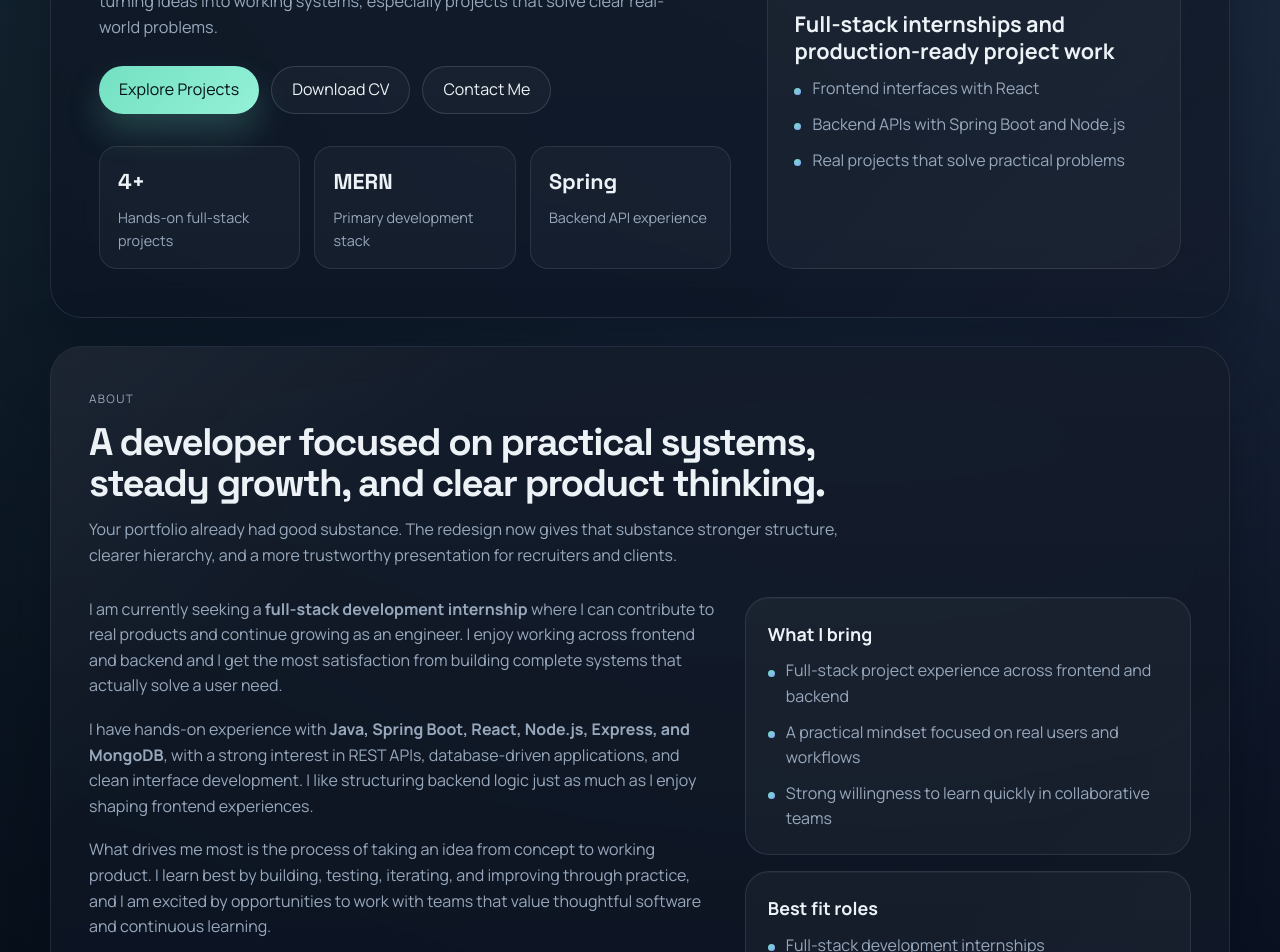
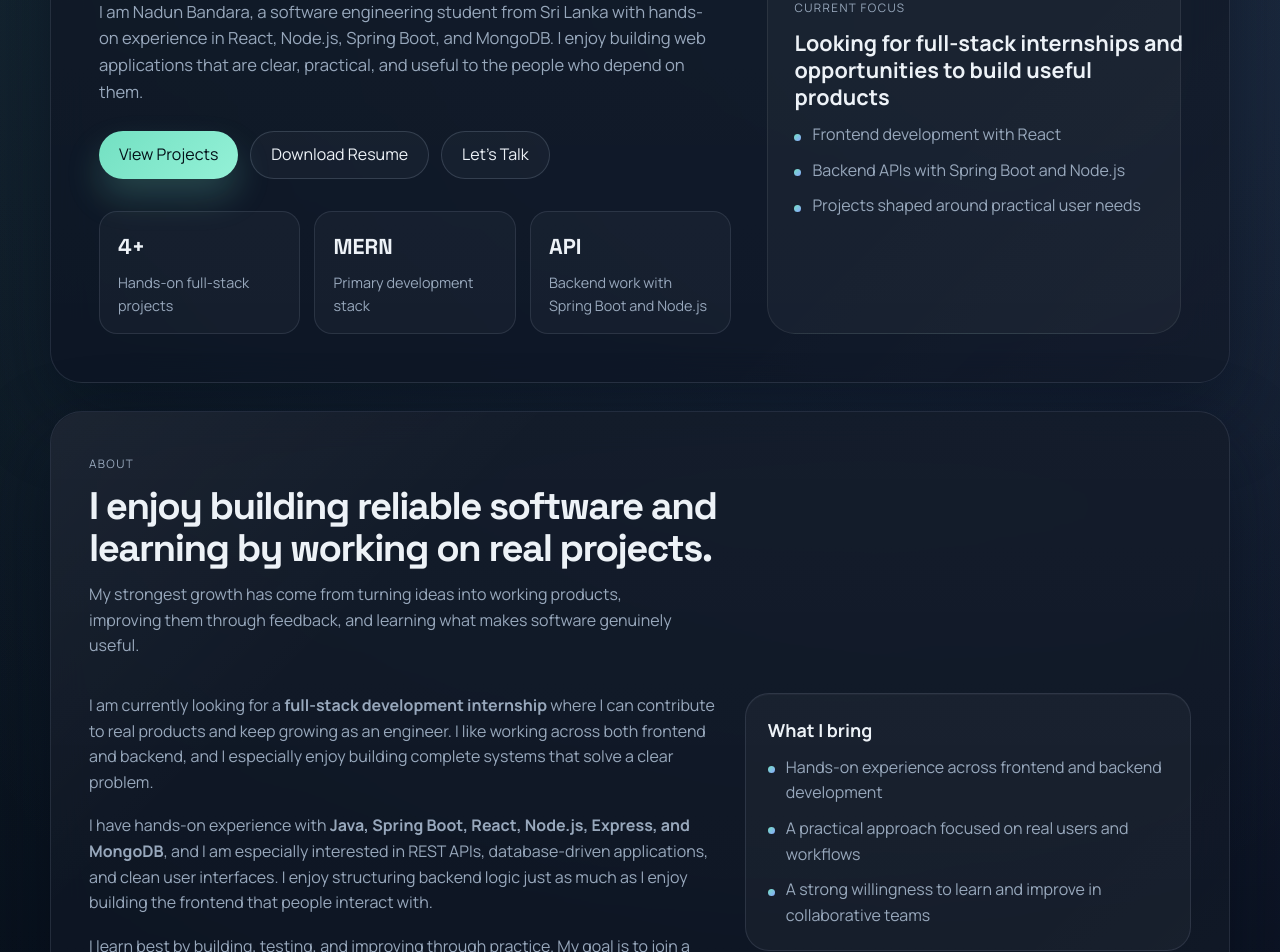
Before and after one commit to Nadun00/portfolio, a React (Vite) app: page / in a window 1280 px wide. Shown: the part 700-1652 px from the top of the page. Built offline with nearby package versions, Linux system fonts and the light colour scheme.

Commit message:
Improve portfolio text and final UI polish

```diff
--- a/src/App.jsx
+++ b/src/App.jsx
@@ -37,12 +37,12 @@ const projects = [
     category: "Full-Stack Web Application",
     tech: ["React", "JavaScript", "Node.js", "Express.js", "MongoDB"],
     description:
-      "A financial management platform for a tea factory that digitizes sales and expense tracking and replaces manual bookkeeping with a cleaner operational workflow.",
+      "A web-based finance system built to replace manual bookkeeping in a tea factory and make daily sales and expense tracking faster and more reliable.",
     highlights: [
-      "Implemented add, edit, and delete flows for financial transactions.",
-      "Managed both sales and expense records with clear categorization.",
-      "Displayed transaction history in a clean tabular interface.",
-      "Focused on usability for non-technical users in a factory environment."
+      "Built create, update, and delete flows for financial records.",
+      "Organized sales and expenses with practical categories for day-to-day use.",
+      "Presented transaction history in a simple table that is easy to review.",
+      "Designed the workflow to be usable for non-technical staff."
     ],
     links: {
       github: "https://github.com/Nadun00/tea-factory-finance-management/tree/master",
@@ -54,13 +54,13 @@ const projects = [
     category: "Full-Stack Group Project",
     tech: ["React", "Spring Boot", "MongoDB", "REST APIs"],
     description:
-      "A collaborative skill sharing platform where users create profiles, publish skills, and interact through follow, like, and commenting features.",
+      "A full-stack platform where users can create profiles, share skills, and interact through social features such as follows, likes, and comments.",
     highlights: [
-      "Implemented like and unlike functionality for skill posts.",
-      "Built follow and unfollow flows between users.",
-      "Created a commenting system for post engagement.",
-      "Integrated frontend interactions with backend REST APIs.",
-      "Worked with MongoDB data models related to user engagement."
+      "Implemented like and unlike interactions for skill posts.",
+      "Built follow and unfollow features between users.",
+      "Developed a commenting flow to support engagement on posts.",
+      "Connected the React frontend with Spring Boot APIs.",
+      "Worked with MongoDB models for user activity and relationships."
     ],
     links: {
       github: "https://github.com/Nadun00/task-hive-learning-platform",
@@ -72,12 +72,12 @@ const projects = [
     category: "Frontend + Rule-Based AI",
     tech: ["React", "JavaScript", "Axios", "HTML5", "CSS3", "Font Awesome"],
     description:
-      "An interactive chatbot that helps identify common tea leaf diseases from visible symptoms and provides quick prevention and treatment guidance.",
+      "A rule-based chatbot that helps identify common tea leaf diseases from visible symptoms and gives quick prevention guidance through a simple conversational interface.",
     highlights: [
-      "Designed a conversational chatbot UI in React.",
-      "Implemented rule-based logic to diagnose tea leaf diseases.",
-      "Provided instant prevention and treatment suggestions.",
-      "Focused on usability for farmers and non-technical users."
+      "Built the chatbot interface in React.",
+      "Implemented rule-based diagnosis logic based on visible leaf symptoms.",
+      "Returned instant suggestions for prevention and treatment.",
+      "Kept the interaction simple and clear for non-technical users."
     ],
     links: {
       github: "https://github.com/Nadun00/simple-rule_based-AI/tree/main",
@@ -99,13 +99,13 @@ const projects = [
       "Mongoose"
     ],
     description:
-      "A full-stack inventory platform for a dental clinic that modernizes stock tracking for supplies and equipment through a simple digital workflow.",
+      "A full-stack inventory system for a dental clinic that improves how supplies and equipment are tracked, updated, and reviewed.",
     highlights: [
-      "Built a single-page application with React and Material UI.",
-      "Implemented CRUD operations for inventory items.",
+      "Built a single-page application using React and Material UI.",
+      "Implemented CRUD operations for inventory items and stock records.",
       "Integrated frontend flows with backend REST APIs using Axios.",
       "Developed backend services with Node.js, Express, and MongoDB.",
-      "Added PDF export functionality using html2canvas and jsPDF."
+      "Added PDF export support for reporting and record sharing."
     ],
     links: {
       github: "https://github.com/Nadun00/InventoryManagement/tree/main",
@@ -117,7 +117,7 @@ const projects = [
 const skillGroups = [
   {
     title: "Core Stack",
-    hint: "Technologies I build with most confidently",
+    hint: "Tools I am most comfortable using in projects",
     tone: "primary",
     items: [
       "React.js",
@@ -133,7 +133,7 @@ const skillGroups = [
   },
   {
     title: "Quality Mindset",
-    hint: "How I approach reliability and usability",
+    hint: "How I think about usability, testing, and stability",
     tone: "neutral",
     items: [
       "Manual testing",
@@ -145,7 +145,7 @@ const skillGroups = [
   },
   {
     title: "Currently Learning",
-    hint: "Areas I am actively sharpening",
+    hint: "Areas I am actively improving through practice",
     tone: "neutral",
     items: [
       "Flutter UI architecture",
@@ -156,7 +156,7 @@ const skillGroups = [
   },
   {
     title: "Next Growth Areas",
-    hint: "What I want to add to my toolkit next",
+    hint: "Topics I plan to strengthen next",
     tone: "subtle",
     items: [
       "Docker and containerization basics",
@@ -200,7 +200,7 @@ const roadmap = [
 const highlights = [
   { value: "4+", label: "Hands-on full-stack projects" },
   { value: "MERN", label: "Primary development stack" },
-  { value: "Spring", label: "Backend API experience" }
+  { value: "API", label: "Backend work with Spring Boot and Node.js" }
 ];
 
 const contactLinks = [
@@ -324,15 +324,15 @@ function App() {
                 </div>
 
                 <h1 className="hero-title">
-                  Building full-stack products that feel useful, thoughtful, and
-                  ready for real users.
+                  Full-stack developer focused on building clean, useful
+                  software for real-world problems.
                 </h1>
 
                 <p className="hero-subtitle">
-                  I am a software engineering student from Sri Lanka focused on
-                  React, Node.js, Spring Boot, MongoDB, and practical product
-                  development. I enjoy turning ideas into working systems,
-                  especially projects that solve clear real-world problems.
+                  I am Nadun Bandara, a software engineering student from Sri
+                  Lanka with hands-on experience in React, Node.js, Spring Boot,
+                  and MongoDB. I enjoy building web applications that are clear,
+                  practical, and useful to the people who depend on them.
                 </p>
 
                 <div className="hero-actions">
@@ -340,20 +340,20 @@ function App() {
                     className="btn primary"
                     onClick={() => scrollToSection("projects")}
                   >
-                    Explore Projects
+                    View Projects
                   </button>
                   <a
                     className="btn secondary"
                     href="/Nadun_Bandara_FullStack_Intern.pdf"
                     download
                   >
-                    Download CV
+                    Download Resume
                   </a>
                   <button
                     className="btn ghost"
                     onClick={() => scrollToSection("contact")}
                   >
-                    Contact Me
+                    Let's Talk
                   </button>
                 </div>
 
@@ -375,11 +375,11 @@ function App() {
 
                   <div className="hero-card-summary">
                     <p className="summary-label">Current focus</p>
-                    <h2>Full-stack internships and production-ready project work</h2>
+                    <h2>Looking for full-stack internships and opportunities to build useful products</h2>
                     <ul>
-                      <li>Frontend interfaces with React</li>
+                      <li>Frontend development with React</li>
                       <li>Backend APIs with Spring Boot and Node.js</li>
-                      <li>Real projects that solve practical problems</li>
+                      <li>Projects shaped around practical user needs</li>
                     </ul>
                   </div>
                 </div>
@@ -398,36 +398,35 @@ function App() {
             <div className="section-inner">
               <SectionHeading
                 eyebrow="About"
-                title="A developer focused on practical systems, steady growth, and clear product thinking."
-                description="Your portfolio already had good substance. The redesign now gives that substance stronger structure, clearer hierarchy, and a more trustworthy presentation for recruiters and clients."
+                title="I enjoy building reliable software and learning by working on real projects."
+                description="My strongest growth has come from turning ideas into working products, improving them through feedback, and learning what makes software genuinely useful."
               />
 
               <div className="about-grid">
                 <div className="about-copy">
                   <p className="section-text">
-                    I am currently seeking a{" "}
+                    I am currently looking for a{" "}
                     <strong>full-stack development internship</strong> where I
-                    can contribute to real products and continue growing as an
-                    engineer. I enjoy working across frontend and backend and I
-                    get the most satisfaction from building complete systems that
-                    actually solve a user need.
+                    can contribute to real products and keep growing as an
+                    engineer. I like working across both frontend and backend,
+                    and I especially enjoy building complete systems that solve
+                    a clear problem.
                   </p>
                   <p className="section-text">
                     I have hands-on experience with{" "}
                     <strong>
                       Java, Spring Boot, React, Node.js, Express, and MongoDB
                     </strong>
-                    , with a strong interest in REST APIs, database-driven
-                    applications, and clean interface development. I like
-                    structuring backend logic just as much as I enjoy shaping
-                    frontend experiences.
+                    , and I am especially interested in REST APIs,
+                    database-driven applications, and clean user interfaces. I
+                    enjoy structuring backend logic just as much as I enjoy
+                    building the frontend that people interact with.
                   </p>
                   <p className="section-text">
-                    What drives me most is the process of taking an idea from
-                    concept to working product. I learn best by building,
-                    testing, iterating, and improving through practice, and I am
-                    excited by opportunities to work with teams that value
-                    thoughtful software and continuous learning.
+                    I learn best by building, testing, and improving through
+                    practice. My goal is to join a team where I can contribute
+                    to meaningful work, keep learning quickly, and become a
+                    stronger software engineer through real experience.
                   </p>
                 </div>
 
@@ -435,16 +434,16 @@ function App() {
                   <InfoCard
                     title="What I bring"
                     items={[
-                      "Full-stack project experience across frontend and backend",
-                      "A practical mindset focused on real users and workflows",
-                      "Strong willingness to learn quickly in collaborative teams"
+                      "Hands-on experience across frontend and backend development",
+                      "A practical approach focused on real users and workflows",
+                      "A strong willingness to learn and improve in collaborative teams"
                     ]}
                   />
                   <InfoCard
                     title="Best fit roles"
                     items={[
                       "Full-stack development internships",
-                      "Frontend-heavy software engineering roles",
+                      "Junior software engineering roles",
                       "Freelance web application work for small businesses"
                     ]}
                   />
@@ -464,8 +463,8 @@ function App() {
             <div className="section-inner">
               <SectionHeading
                 eyebrow="Skills"
-                title="A balanced stack with strong frontend foundations and growing backend depth."
-                description="The section is now organized by confidence level and growth direction so recruiters can quickly understand what you use today and where you are heading next."
+                title="My work is centered on modern web development, with a strong focus on full-stack fundamentals."
+                description="These are the tools I use most often, the habits I bring into projects, and the areas I am currently developing further."
               />
 
               <div className="skills-layout">
@@ -502,8 +501,8 @@ function App() {
             <div className="section-inner">
               <SectionHeading
                 eyebrow="Projects"
-                title="Projects that show product thinking, full-stack execution, and problem-solving."
-                description="The project cards now emphasize outcome, stack, and credibility first, with cleaner scanning, stronger hover feedback, and better visual separation."
+                title="A selection of projects that reflect how I approach building software."
+                description="Most of my learning has come from building end-to-end applications, solving practical problems, and improving how people use the final product."
               />
 
               <motion.div
@@ -531,8 +530,8 @@ function App() {
             <div className="section-inner">
               <SectionHeading
                 eyebrow="Roadmap"
-                title="A transparent growth plan that shows direction, discipline, and ambition."
-                description="Including a roadmap works well for internships when it feels intentional. This version is more concise, more readable, and framed as a professional growth narrative."
+                title="I care a lot about steady improvement and building depth over time."
+                description="These are the areas I am actively working on as I move toward stronger full-stack and software engineering roles."
               />
 
               <div className="roadmap-grid">
@@ -564,8 +563,8 @@ function App() {
             <div className="section-inner">
               <SectionHeading
                 eyebrow="Contact"
-                title="Let's connect about internships, freelance work, or collaborative opportunities."
-                description="The contact area is now split into clear connection options and a more polished message form so it feels credible and easy to use."
+                title="If you think I could be a good fit for your team or project, I'd be glad to connect."
+                description="I am open to internships, junior roles, and freelance opportunities where I can contribute, learn quickly, and keep growing through real work."
               />
 
               <div className="contact-grid">
@@ -586,12 +585,12 @@ function App() {
                   </div>
 
                   <div className="contact-note">
-                    <p className="summary-label">What I am open to</p>
-                    <h3>Internships, freelance collaborations, and junior software roles</h3>
+                    <p className="summary-label">Open to</p>
+                    <h3>Internships, freelance work, and junior software opportunities</h3>
                     <p>
-                      If your team needs someone who can learn quickly, build
-                      responsibly, and contribute across the stack, I would love
-                      to hear from you.
+                      If you are looking for someone who can contribute across
+                      the stack, communicate clearly, and keep improving through
+                      hands-on work, feel free to reach out.
                     </p>
                   </div>
                 </div>
@@ -640,7 +639,7 @@ function App() {
                         ? "Sending..."
                         : status === "success"
                           ? "Message sent"
-                          : "Send message"}
+                          : "Start a conversation"}
                     </button>
 
                     <p
@@ -661,7 +660,7 @@ function App() {
         </main>
 
         <footer className="site-footer">
-          <p>{`(c) ${new Date().getFullYear()} Nadun Bandara. Built with focus, clarity, and continuous improvement.`}</p>
+          <p>{`(c) ${new Date().getFullYear()} Nadun Bandara. Designed and built with React.`}</p>
         </footer>
       </div>
     </div>
--- a/src/styles.css
+++ b/src/styles.css
@@ -345,9 +345,9 @@ img {
 }
 
 .hero-subtitle {
-  max-width: 58ch;
+  max-width: 60ch;
   margin: 0 0 26px;
-  font-size: 1.02rem;
+  font-size: 1.04rem;
 }
 
 .hero-actions {
@@ -522,7 +522,7 @@ img {
   position: relative;
   z-index: 1;
   max-width: 760px;
-  margin-bottom: 28px;
+  margin-bottom: 34px;
 }
 
 .section-title {
@@ -535,6 +535,7 @@ img {
 
 .section-lead {
   margin: 0;
+  max-width: 62ch;
   font-size: 1rem;
 }
 
@@ -550,6 +551,7 @@ img {
 .section-text {
   margin: 0;
   font-size: 1rem;
+  max-width: 67ch;
 }
 
 .section-text + .section-text {
@@ -649,6 +651,7 @@ img {
   flex-direction: column;
   gap: 18px;
   padding: 24px;
+  min-height: 100%;
   transition:
     transform 180ms ease,
     border-color 180ms ease,
@@ -659,6 +662,7 @@ img {
 .project-card-top h3 {
   margin-top: 10px;
   line-height: 1.24;
+  font-size: 1.22rem;
 }
 
 .project-category {
@@ -673,6 +677,7 @@ img {
 
 .project-description {
   margin: 0;
+  line-height: 1.72;
 }
 
 .project-tags {
@@ -698,15 +703,25 @@ img {
   flex-wrap: wrap;
   gap: 16px;
   margin-top: auto;
+  padding-top: 6px;
 }
 
 .link {
   display: inline-flex;
   align-items: center;
   gap: 8px;
+  min-height: 40px;
+  padding: 0 14px;
+  border-radius: 999px;
+  border: 1px solid rgba(148, 163, 184, 0.18);
+  background: rgba(255, 255, 255, 0.03);
   color: var(--text);
   font-weight: 600;
-  transition: color 180ms ease, transform 180ms ease;
+  transition:
+    color 180ms ease,
+    transform 180ms ease,
+    border-color 180ms ease,
+    background-color 180ms ease;
 }
 
 .link::after {
@@ -718,6 +733,8 @@ img {
 .link:hover {
   color: var(--accent);
   transform: translateX(2px);
+  border-color: rgba(115, 224, 194, 0.24);
+  background: rgba(115, 224, 194, 0.08);
 }
 
 .roadmap-grid {
@@ -747,6 +764,7 @@ img {
 .contact-panel {
   display: grid;
   gap: 18px;
+  align-content: start;
 }
 
 .contact-stack {
@@ -756,7 +774,7 @@ img {
 
 .contact-item,
 .contact-note {
-  padding: 22px;
+  padding: 22px 22px 20px;
   transition:
     transform 180ms ease,
     border-color 180ms ease,
@@ -767,6 +785,19 @@ img {
   display: flex;
   flex-direction: column;
   gap: 6px;
+  position: relative;
+  overflow: hidden;
+}
+
+.contact-item::after {
+  content: "Open";
+  position: absolute;
+  top: 18px;
+  right: 18px;
+  font-size: 0.74rem;
+  letter-spacing: 0.08em;
+  text-transform: uppercase;
+  color: var(--accent);
 }
 
 .contact-item span {
@@ -779,11 +810,26 @@ img {
   word-break: break-word;
 }
 
+.contact-note {
+  padding: 26px 22px;
+  background:
+    radial-gradient(circle at top right, rgba(115, 224, 194, 0.1), transparent 32%),
+    rgba(255, 255, 255, 0.04);
+}
+
+.contact-note h3 {
+  max-width: 22ch;
+}
+
 .contact-form {
   display: flex;
   flex-direction: column;
   gap: 18px;
-  padding: 24px;
+  justify-content: space-between;
+  padding: 26px;
+  background:
+    linear-gradient(180deg, rgba(255, 255, 255, 0.045), rgba(255, 255, 255, 0.025)),
+    rgba(255, 255, 255, 0.03);
 }
 
 .form-row {
@@ -832,6 +878,7 @@ img {
   justify-content: space-between;
   gap: 16px;
   flex-wrap: wrap;
+  padding-top: 4px;
 }
 
 .form-status {
@@ -877,6 +924,11 @@ img {
 
   .hero-side {
     max-width: 540px;
+  }
+
+  .contact-panel,
+  .contact-form {
+    max-width: 100%;
   }
 
   .roadmap-grid {
@@ -937,6 +989,11 @@ img {
     font-size: 0.96rem;
   }
 
+  .contact-item::after {
+    top: 14px;
+    right: 14px;
+  }
+
   .btn {
     width: 100%;
   }
```
